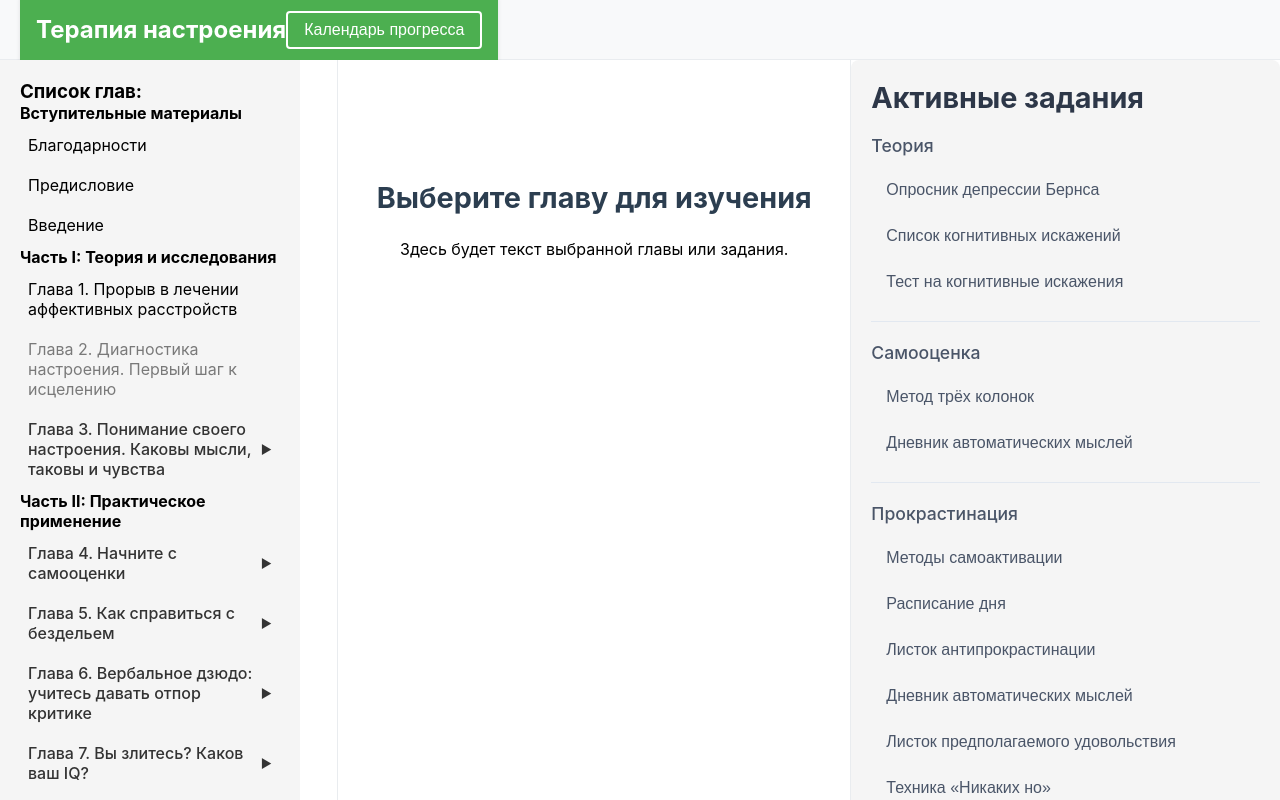
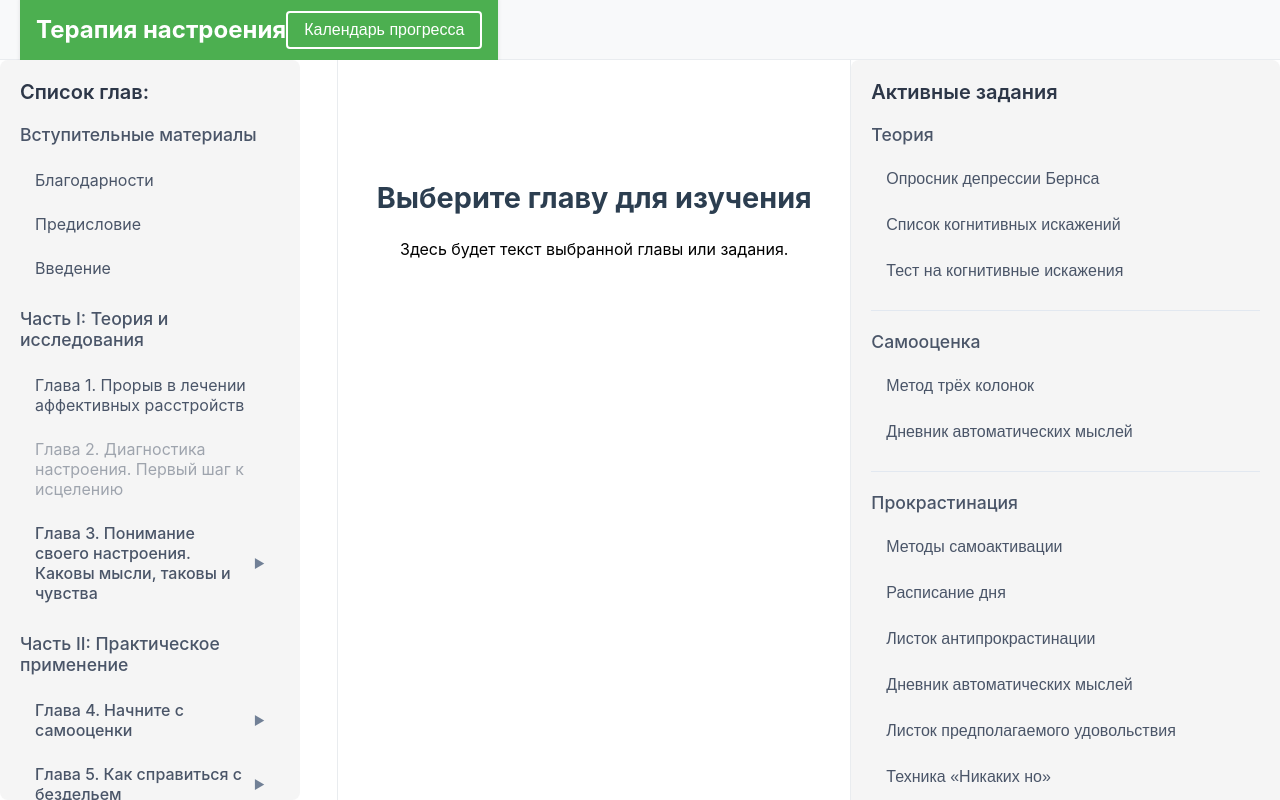
Before and after one commit to Makapenko/Feeling-Good, a React (Vite) app: page / in a window 1280 px wide. Shown: the top 800 px of the page. Built offline with nearby package versions, Linux system fonts and the light colour scheme.

Commit message:
feat: improve css of activitiesPanel and ListOfChapters

```diff
--- a/src/components/ActivitiesPanel/ActivitiesPanel.module.css
+++ b/src/components/ActivitiesPanel/ActivitiesPanel.module.css
@@ -7,6 +7,8 @@
 .title {
   margin-bottom: 20px;
   color: #2d3748;
+  font-size: 1.25rem;
+  font-weight: 600;
 }
 
 .sections {
@@ -47,6 +49,7 @@
   border-radius: 6px;
   transition: all 0.2s ease;
   cursor: pointer;
+  font-weight: 400;
 }
 
 .specialTools button:hover {
@@ -70,18 +73,23 @@
 .activeTasksList h3 {
   color: #2d3748;
   margin-bottom: 15px;
+  font-size: 1.1rem;
+  font-weight: 500;
 }
 
 .taskItem {
   display: flex;
   justify-content: space-between;
-  padding: 10px;
+  padding: 10px 15px;
   background-color: #f7fafc;
   border-radius: 6px;
   margin-bottom: 10px;
+  font-size: 1rem;
+  color: #4a5568;
+  font-weight: 400;
 }
 
 .taskItem span:last-child {
   color: #718096;
-  font-size: 0.9rem;
+  font-size: 0.95rem;
 }
--- a/src/components/ListOfChapters/ListOfChapters.module.css
+++ b/src/components/ListOfChapters/ListOfChapters.module.css
@@ -2,27 +2,56 @@
   width: 300px;
   padding: 20px;
   background-color: #f5f5f5;
+  border-radius: 8px;
   height: calc(100vh - 60px);
   overflow-y: auto;
 }
 
+.sidebar h3 {
+  color: #2d3748;
+  font-size: 1.25rem;
+  margin-bottom: 20px;
+  font-weight: 600;
+}
+
+.sidebar h4 {
+  color: #4a5568;
+  font-size: 1.1rem;
+  margin: 20px 0 15px;
+  font-weight: 500;
+}
+
 .chapterItem {
   cursor: pointer;
-  padding: 8px;
+  padding: 10px 15px;
   margin: 4px 0;
-  border-radius: 4px;
-  transition: background-color 0.2s;
+  border-radius: 6px;
+  transition: all 0.2s ease;
+  color: #4a5568;
+  font-size: 1rem;
+  font-weight: 400;
 }
 
 .chapterItem:hover {
-  background-color: #e0e0e0;
+  background-color: #edf2f7;
+  color: #2d3748;
+}
+
+.chapterItem.active {
+  background-color: #e2e8f0;
+  color: #2c5282;
+  font-weight: 500;
+  box-shadow: inset 0 2px 4px rgba(0, 0, 0, 0.05);
 }
 
 .chapterTitle {
-  padding: 8px;
+  padding: 10px 15px;
   margin: 4px 0;
   font-weight: 500;
-  color: #333;
+  color: #4a5568;
+  border-radius: 6px;
+  transition: all 0.2s ease;
+  font-size: 1rem;
 }
 
 .accordion {
@@ -30,18 +59,27 @@
   justify-content: space-between;
   align-items: center;
   cursor: pointer;
-  transition: background-color 0.2s;
-  border-radius: 4px;
+  transition: all 0.2s ease;
+  border-radius: 6px;
 }
 
 .accordion:hover {
-  background-color: #e0e0e0;
+  background-color: #edf2f7;
+  color: #2d3748;
+}
+
+.accordion.active {
+  background-color: #e2e8f0;
+  color: #2c5282;
+  font-weight: 500;
+  box-shadow: inset 0 2px 4px rgba(0, 0, 0, 0.05);
 }
 
 .arrow {
   font-size: 12px;
   margin-left: 8px;
   transition: transform 0.2s;
+  color: #718096;
 }
 
 .expanded .arrow {
@@ -67,6 +105,7 @@
   position: absolute;
   right: 8px;
   color: #4CAF50;
+  font-weight: 600;
 }
 
 .subSections {
@@ -90,18 +129,27 @@
 
 .sectionItem {
   cursor: pointer;
-  padding: 6px;
+  padding: 6px 15px;
   margin: 2px 0;
-  font-size: 0.9em;
-  color: #666;
-  border-radius: 4px;
-  transition: background-color 0.2s;
+  font-size: 0.95rem;
+  color: #718096;
+  border-radius: 6px;
+  transition: all 0.2s ease;
   position: relative;
   padding-right: 24px;
+  font-weight: 400;
 }
 
 .sectionItem:hover {
-  background-color: #e0e0e0;
+  background-color: #edf2f7;
+  color: #2d3748;
+}
+
+.sectionItem.active {
+  background-color: #e2e8f0;
+  color: #2c5282;
+  font-weight: 500;
+  box-shadow: inset 0 2px 4px rgba(0, 0, 0, 0.05);
 }
 
 .sectionItem.disabled {
@@ -115,4 +163,5 @@
 
 .sectionItem.completed {
   color: #4CAF50;
+  font-weight: 500;
 }
--- a/src/components/ListOfChapters/ListOfChapters.tsx
+++ b/src/components/ListOfChapters/ListOfChapters.tsx
@@ -128,7 +128,10 @@ function ListOfChapters() {
                   {hasSubchapters ? (
                     <>
                       <div
-                        className={`${styles.chapterTitle} ${styles.accordion} ${isExpanded ? styles.expanded : ''} ${isChapterCompleted ? styles.completed : ''}`}
+                        className={`${styles.chapterTitle} ${styles.accordion}
+                          ${isExpanded ? styles.expanded : ''}
+                          ${isChapterCompleted ? styles.completed : ''}
+                          ${progress.currentChapter?.id === chapterId ? styles.active : ''}`}
                         onClick={() => toggleChapter(chapterId)}
                       >
                         <span>{chapter.title}</span>
@@ -147,6 +150,7 @@ function ListOfChapters() {
                                 ${styles.sectionItem}
                                 ${!isSubchapterAvailable(chapter, index) ? styles.disabled : ''}
                                 ${isSubchapterCompleted(section.id) ? styles.completed : ''}
+                                ${progress.currentChapter?.id === section.id ? styles.active : ''}
                               `}
                             >
                               {section.title}
@@ -162,6 +166,7 @@ function ListOfChapters() {
                         ${styles.chapterItem}
                         ${!isAvailable ? styles.disabled : ''}
                         ${isChapterCompleted ? styles.completed : ''}
+                        ${progress.currentChapter?.id === chapter.id ? styles.active : ''}
                       `}
                     >
                       {chapter.title}
```
